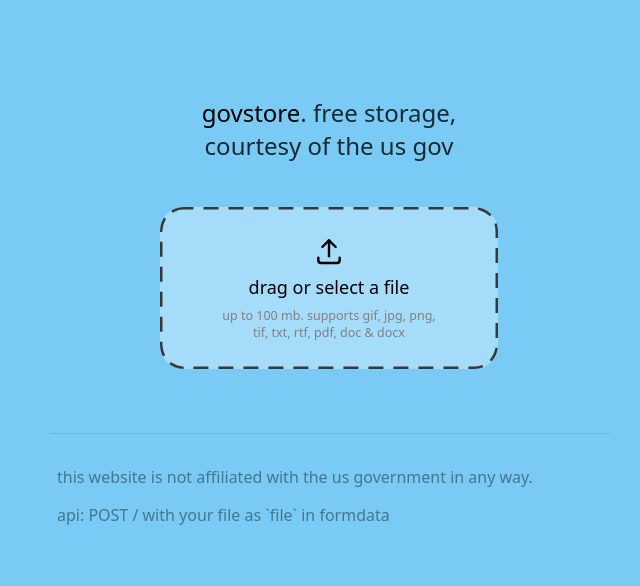
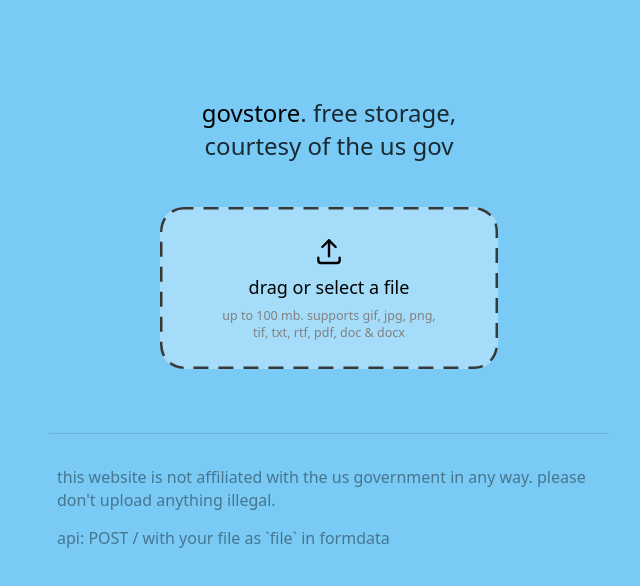
Before and after one commit to tiagorangel1/govfile, a website: page public/index.html in a window 1280 px wide. Shown: the whole page, without its empty margins (311-951 px from the left). Drawn offline with Linux system fonts and the light colour scheme.

Commit message:
smal changes to the ui

```diff
--- a/public/index.html
+++ b/public/index.html
@@ -28,8 +28,9 @@
         padding-top: 1em;
         margin-top: 4em;
         width: 100%;
-        padding-left: .5em;
-        padding-right: .5em;
+        padding-left: 0.5em;
+        padding-right: 0.5em;
+        line-height: 1.4;
       }
       h1 {
         font-weight: 400;
@@ -214,7 +215,10 @@
     </label>
 
     <footer>
-      <p>this website is not affiliated with the us government in any way.</p>
+      <p>
+        this website is not affiliated with the us government in any way. please
+        don't upload anything illegal.
+      </p>
       <p>api: POST / with your file as `file` in formdata</p>
     </footer>
   </body>
```
